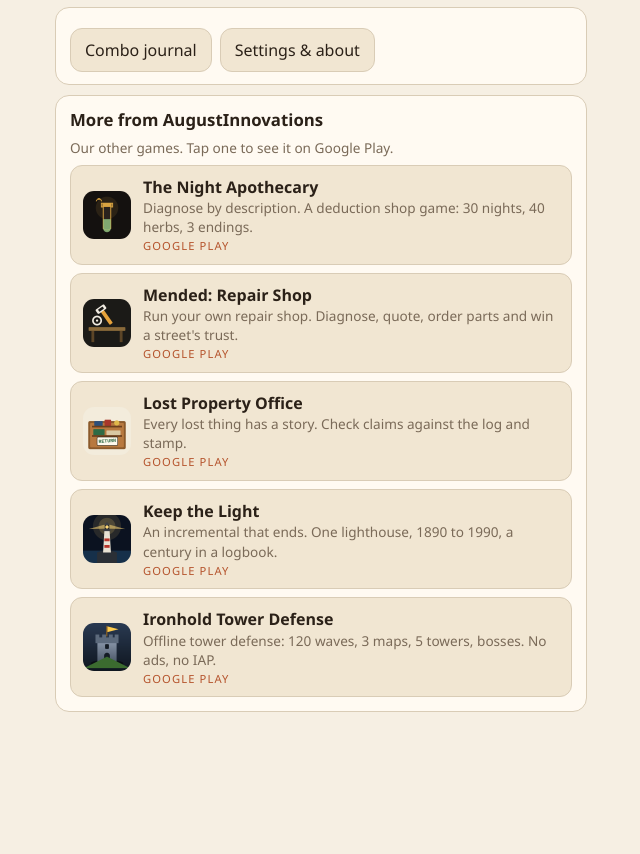
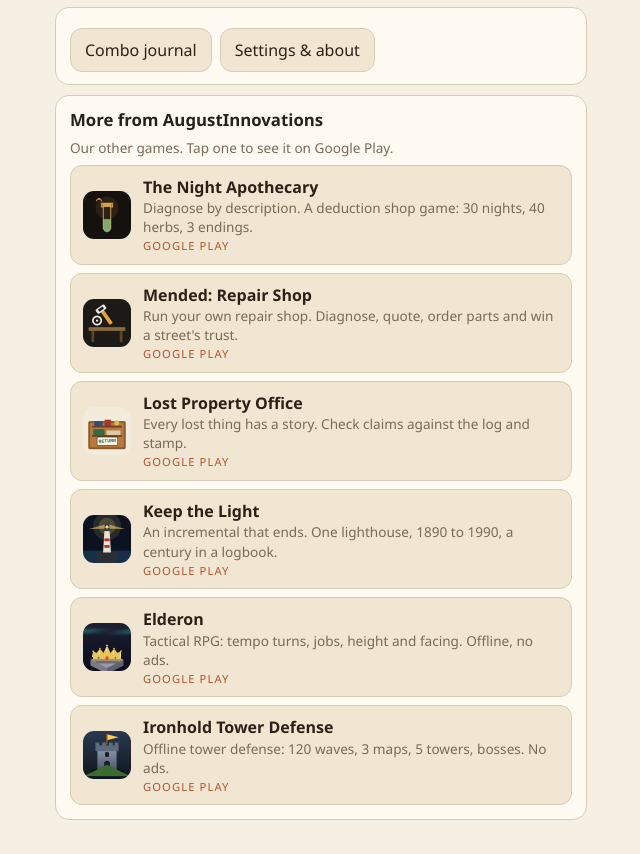
Before and after one commit to taugustincst/project-shell-01, a website with bundled scripts: page index.html in a window 1280 px wide. Shown: the part 979-1833 px from the top of the page, without its empty margins (319-959 px from the left). Before the commit the page ends 1725 px from the top, so only its background shows below. Built offline with nearby package versions, Linux system fonts and the light colour scheme.

Commit message:
More games: Elderon and Open Stall on, six new titles ready, v1.2.2
Turns on Elderon (its icon is now in icons/more/) and Open Stall, both live
on Play. Adds Night Bakery, Harbor Master, Seed & Sprout, The Night Train,
Clockwork Post and Pocket Decks with their icons, off until each Play page
is public, so turning one on is a one-word change. Ironhold's line drops
"no IAP" now that 1.2 has a one-time unlock. The service worker caches
every icon on the screen. Bumps the version to 1.2.2 for the Play update.

Co-Authored-By: Claude Opus 5.5 <noreply@anthropic.com>

```diff
--- a/index.html
+++ b/index.html
@@ -72,7 +72,7 @@
     <div class="card"><h2>Save</h2><p class="muted small">Progress is saved on this device automatically. Nothing leaves it.</p>
       <div class="row-btns"><button class="btn" id="btn-abandon">Abandon this season</button><button class="btn danger" id="btn-reset">Forget everything</button></div></div>
     <div class="card about"><h2>About</h2><p>Open Stall is a cozy builder about running a market stall: stock it, discover combos, pay the fee, buy the shop. No ads, no timers, no accounts, offline.</p>
-      <p class="muted small">Version <span id="about-version">1.2.1</span> · <a href="privacy.html">Privacy</a> · © AugustInnovations LLC</p></div>
+      <p class="muted small">Version <span id="about-version">1.2.2</span> · <a href="privacy.html">Privacy</a> · © AugustInnovations LLC</p></div>
     <div class="row-btns"><button class="btn" id="btn-back-title">Back to the market gate</button></div>
   </section>
 </div>
--- a/js/game.js
+++ b/js/game.js
@@ -2,7 +2,7 @@
 (function () {
 'use strict';
 const E = window.OS, D = E.D;
-const VERSION = '1.2.1', SAVE_KEY = 'openstall.v1', BACKUP_KEY = 'openstall.v1.backup';
+const VERSION = '1.2.2', SAVE_KEY = 'openstall.v1', BACKUP_KEY = 'openstall.v1.backup';
 /* The one-time unlock (Google Play in the Play edition, see js/billing.js). Village Green and the first pool
    tiers are free; Harbour Market, City Square, the Free Market and the later stock need it. A save never
    carries it: only Play's answer (cached by billing.js) does. */
--- a/js/more.js
+++ b/js/more.js
@@ -4,23 +4,29 @@
    never inside play, which is what keeps the "Contains ads" answer at No.
 
    A title shows only while `live` is true. Turn it on once its listing is
-   public, or the link opens Play's "not found" page. Elderon is live but
-   stays off until its icon is in icons/more/. The 16+ Night Shift is left
-   out on purpose, because these games are rated for younger players.
-   Same file in every game. */
+   public, or the link opens Play's "not found" page. The 16+ Night Shift is
+   left out on purpose, because these games are rated for younger players,
+   and so is Bubble Pop for Kids, whose Families listing needs a parental
+   gate before any link out. Same file in every game. */
 (function (root) {
   'use strict';
   var PLAY = 'https://play.google.com/store/apps/details?id=com.taugustincst.';
   var CATALOG = [
-    { id: 'elderon', title: 'Elderon', hook: 'Tactical RPG: tempo turns, jobs, height and facing. Offline, no ads.', tags: ['strategy', 'rpg'], live: false },
-    { id: 'ironhold', title: 'Ironhold Tower Defense', hook: 'Offline tower defense: 120 waves, 3 maps, 5 towers, bosses. No ads, no IAP.', tags: ['strategy'], live: true },
+    { id: 'elderon', title: 'Elderon', hook: 'Tactical RPG: tempo turns, jobs, height and facing. Offline, no ads.', tags: ['strategy', 'rpg'], live: true },
+    { id: 'ironhold', title: 'Ironhold Tower Defense', hook: 'Offline tower defense: 120 waves, 3 maps, 5 towers, bosses. No ads.', tags: ['strategy'], live: true },
     { id: 'lostproperty', title: 'Lost Property Office', hook: 'Every lost thing has a story. Check claims against the log and stamp.', tags: ['deduction', 'story', 'cozy'], live: true },
     { id: 'apothecary', title: 'The Night Apothecary', hook: 'Diagnose by description. A deduction shop game: 30 nights, 40 herbs, 3 endings.', tags: ['deduction', 'shop', 'story', 'cozy'], live: true },
     { id: 'mended', title: 'Mended: Repair Shop', hook: "Run your own repair shop. Diagnose, quote, order parts and win a street's trust.", tags: ['deduction', 'shop', 'cozy'], live: true },
     { id: 'keepthelight', title: 'Keep the Light', hook: 'An incremental that ends. One lighthouse, 1890 to 1990, a century in a logbook.', tags: ['incremental', 'story', 'cozy'], live: true },
-    { id: 'openstall', title: 'Open Stall: Market Builder', hook: 'Lay out a market stall, find the combos, pay the fee, buy the shop on the square.', tags: ['shop', 'builder', 'cozy'], live: false },
+    { id: 'openstall', title: 'Open Stall: Market Builder', hook: 'Lay out a market stall, find the combos, and buy the shop on the square.', tags: ['shop', 'builder', 'cozy'], live: true },
     { id: 'cartographer', title: "Cartographer's Apprentice", hook: 'Not a quiz. A geography deduction game: evidence, atlas, expedition, career.', tags: ['deduction', 'educational'], live: false },
-    { id: 'blackpool', title: 'The 9:15 to Blackpool', hook: 'Casebook deduction. Six closed cases, real evidence, confirmed in threes.', tags: ['deduction', 'mystery', 'story'], live: false }
+    { id: 'blackpool', title: 'The 9:15 to Blackpool', hook: 'Casebook deduction. Six closed cases, real evidence, confirmed in threes.', tags: ['deduction', 'mystery', 'story'], live: false },
+    { id: 'nightbakery', title: 'Night Bakery', hook: 'Run a midnight bakery: bake, brew and serve the night owls before dawn.', tags: ['shop', 'cozy', 'story'], live: false },
+    { id: 'harbormaster', title: 'Harbor Master', hook: 'Bring the ships in, turn them around, and beat the tide.', tags: ['strategy', 'builder'], live: false },
+    { id: 'seedandsprout', title: 'Seed & Sprout', hook: 'Grow, crossbreed and sell flowers. Chase the legendary Moon Orchid.', tags: ['cozy', 'builder'], live: false },
+    { id: 'nighttrain', title: 'The Night Train', hook: 'Steward a sleeper train north: berths, tea, and the Aurora Express.', tags: ['story', 'cozy', 'shop'], live: false },
+    { id: 'clockworkpost', title: 'Clockwork Post', hook: 'Set the gears, route the parcels, beat the whistle.', tags: ['puzzle'], live: false },
+    { id: 'pocketdecks', title: 'Pocket Decks', hook: 'Make your own beats, mix live on two decks, climb to the Main Stage.', tags: ['music'], live: false }
   ];
 
   function url(t) { return PLAY + t.id; }
--- a/package.json
+++ b/package.json
@@ -1,5 +1,5 @@
 {
-  "name": "open-stall", "version": "1.2.1", "private": true,
+  "name": "open-stall", "version": "1.2.2", "private": true,
   "description": "Open Stall: a cozy market-stall builder packaged for Google Play.",
   "scripts": { "test": "node tests/more.test.js && node tests/engine.test.js && node tests/smoke.js", "tap-through": "node tools/tap-through.js", "harness": "node sim/harness.js 50 green 1 && MIN_VIABLE=12 node sim/harness.js 300 harbour 3 && MIN_VIABLE=12 node sim/harness.js 300 square 3", "icons": "node tools/make-icons.js" },
   "devDependencies": { "playwright": "^1.50.0" }
--- a/sw.js
+++ b/sw.js
@@ -1,6 +1,6 @@
 /* Open Stall service worker: offline app shell. Bump VERSION on every release. */
-const VERSION = 'openstall-v1.2.1';
-const ASSETS = ['./', './index.html', './style.css', './js/data.js', './js/engine.js', './js/billing.js', './js/more.js', './js/game.js', './manifest.webmanifest', './privacy.html', './icons/icon-192.png', './icons/more/apothecary.png', './icons/more/blackpool.png', './icons/more/cartographer.png', './icons/more/ironhold.png', './icons/more/keepthelight.png', './icons/more/lostproperty.png', './icons/more/mended.png', './icons/icon-512.png', './icons/maskable-512.png'];
+const VERSION = 'openstall-v1.2.2';
+const ASSETS = ['./', './index.html', './style.css', './js/data.js', './js/engine.js', './js/billing.js', './js/more.js', './js/game.js', './manifest.webmanifest', './privacy.html', './icons/icon-192.png', './icons/more/apothecary.png', './icons/more/blackpool.png', './icons/more/cartographer.png', './icons/more/clockworkpost.png', './icons/more/elderon.png', './icons/more/harbormaster.png', './icons/more/ironhold.png', './icons/more/keepthelight.png', './icons/more/lostproperty.png', './icons/more/mended.png', './icons/more/nightbakery.png', './icons/more/nighttrain.png', './icons/more/pocketdecks.png', './icons/more/seedandsprout.png', './icons/icon-512.png', './icons/maskable-512.png'];
 self.addEventListener('install', e => { e.waitUntil(caches.open(VERSION).then(c => c.addAll(ASSETS)).then(() => self.skipWaiting())); });
 self.addEventListener('activate', e => { e.waitUntil(caches.keys().then(ks => Promise.all(ks.filter(k => k !== VERSION).map(k => caches.delete(k)))).then(() => self.clients.claim())); });
 self.addEventListener('fetch', e => {
```
Also changed, not shown: icons/more/clockworkpost.png (added), icons/more/elderon.png (added), icons/more/harbormaster.png (added), icons/more/nightbakery.png (added), icons/more/nighttrain.png (added), icons/more/pocketdecks.png (added), icons/more/seedandsprout.png (added), 2 other files.
